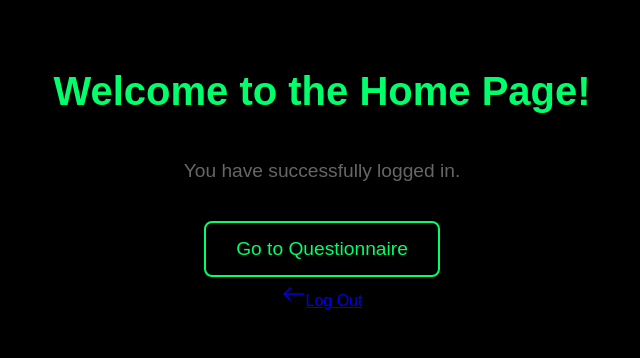
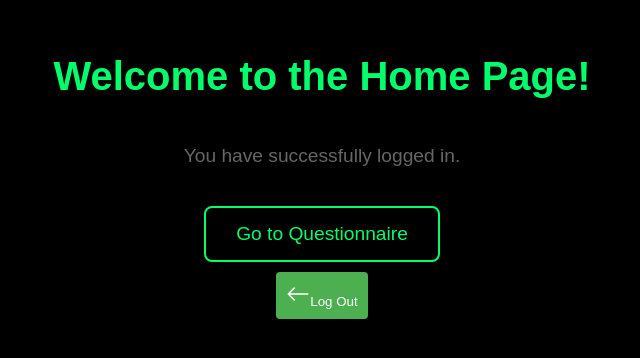
Before and after one commit to SGreen24/HackUMBC, a React (Vite) app in the folder hackumbc/: page /home in a window 1280 px wide. Shown: the part 224-582 px from the top of the page, without its empty margins (318-958 px from the left). Built offline with nearby package versions, Linux system fonts and the light colour scheme.

Commit message:
Fixing Logout Button

```diff
--- a/hackumbc/src/components/Home/Home.jsx
+++ b/hackumbc/src/components/Home/Home.jsx
@@ -2,7 +2,7 @@
 import React from 'react';
 import { useNavigate } from 'react-router-dom'; // Import useNavigate for navigation
 import './Home.css'; // Import CSS for styling
-import HomeButton from '../HomeButton';
+import { BsArrowLeft } from "react-icons/bs";
 
 const Home = () => {
   const navigate = useNavigate(); // Initialize useNavigate hook
@@ -21,7 +21,16 @@ const Home = () => {
       <button className="questionnaire-btn" onClick={handleNavigateToQuestionnaire}>
         Go to Questionnaire
       </button>
-      <HomeButton/>
+      <button
+      className="bg-green-500 text-white px-8 py-1 rounded-lg hover:bg-green-600"
+      onClick={() => {
+        // Add log-out functionality here
+        console.log("Logging out...");
+      }}
+    >
+      <BsArrowLeft size="24" className="mr-2" />
+      Log Out
+      </button>
     </div>
   );
 };
--- a/hackumbc/src/components/HomeButton.jsx
+++ /dev/null
@@ -1,16 +0,0 @@
-import { BsArrowLeft } from "react-icons/bs";
-import { Link } from "react-router-dom";
-
-const HomeButton = ({ destination = "/" }) => {
-    return (
-        <div className="flex">
-            <Link
-            to={destination}
-            className="bg-blue-400 px-8 py-1 rounded-lg w-fit">
-                <BsArrowLeft size="24" className="text-4xl"/>Log Out
-            </Link>
-        </div>
-    )
-}
-
-export default HomeButton
```
